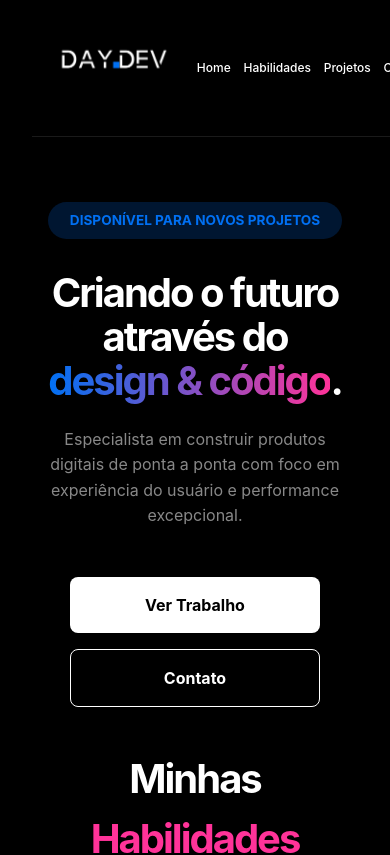
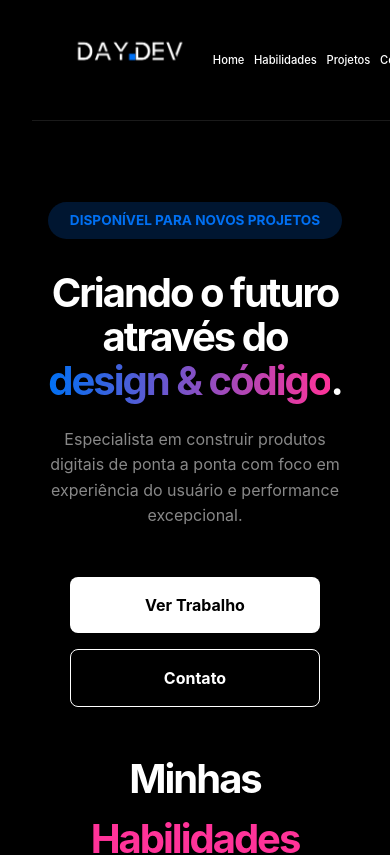
Before and after one commit to sethssd/portifolios, a React (Vite) app: page / in a window 390 px wide. Shown: the top 855 px of the page. Built offline with nearby package versions, Linux system fonts and the light colour scheme.

Commit message:
Fix safe area and navbar overflow: removed inline padding override and adjusted mobile gaps

```diff
--- a/src/App.jsx
+++ b/src/App.jsx
@@ -15,13 +15,12 @@ function App() {
         background: 'rgba(0,0,0,0.4)',
         backdropFilter: 'blur(12px)',
         borderBottom: '1px solid var(--glass-border)',
-        paddingTop: 'calc(0.5rem + env(safe-area-inset-top))',
-        paddingBottom: '0.5rem'
+        paddingTop: 'calc(0.75rem + env(safe-area-inset-top))',
+        paddingBottom: '0.75rem'
       }}>
         <div className="container" style={{
           display: 'flex',
           justifyContent: 'space-between',
-          padding: '0.75rem 0',
           alignItems: 'center'
         }}>
           <div className="logo" style={{ marginLeft: '-0.2rem' }}>
--- a/src/index.css
+++ b/src/index.css
@@ -105,8 +105,8 @@ ul {
 
 @media (max-width: 480px) {
   .nav-links {
-    gap: 0.8rem !important;
-    font-size: 0.75rem !important;
+    gap: 0.6rem !important;
+    font-size: 0.7rem !important;
   }
 }
 
```
